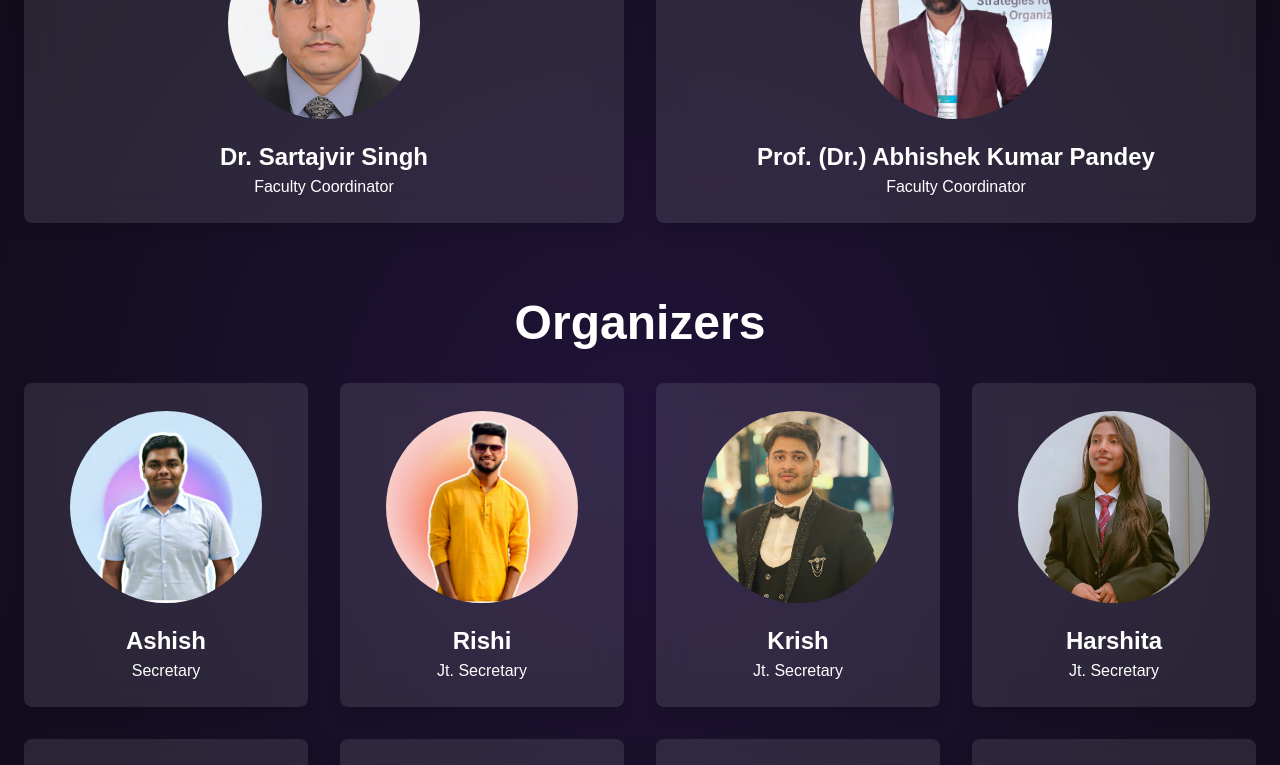
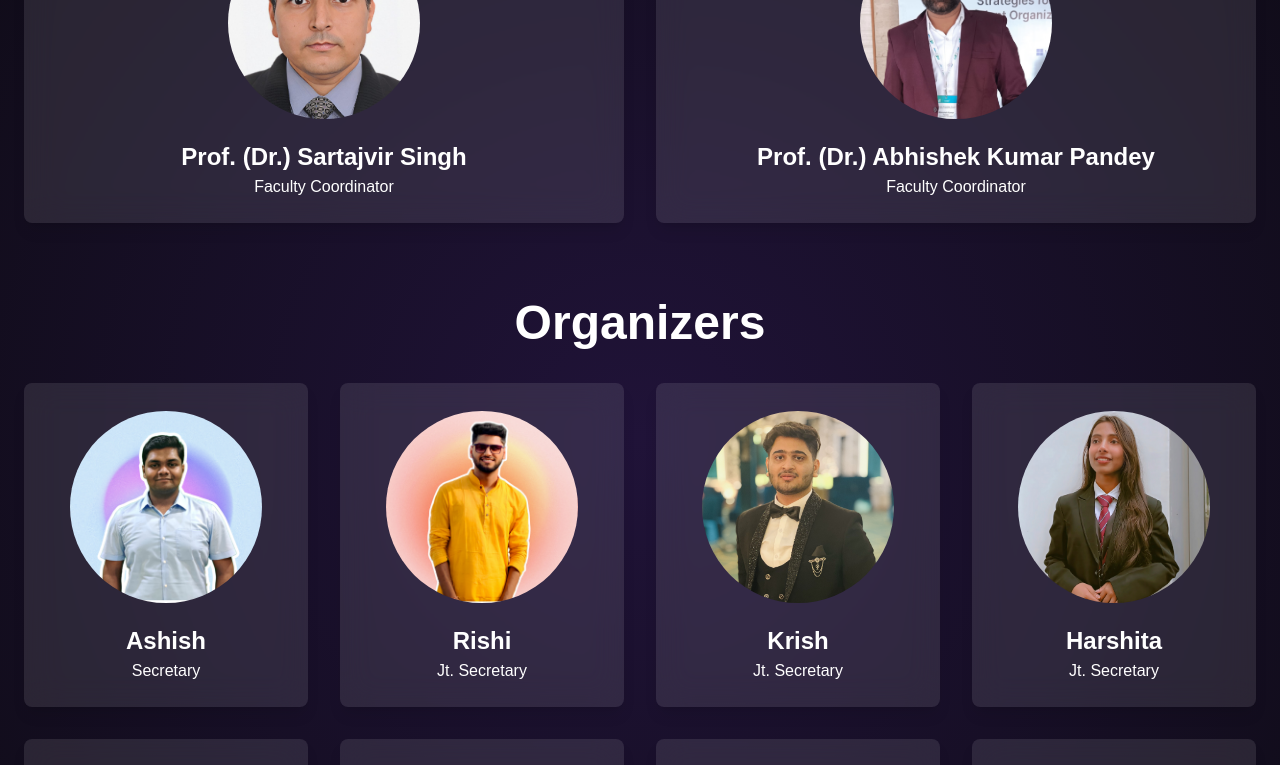
Before and after one commit to yashunh/WhatTheHack, a Next.js app: page / in a window 1280 px wide. Shown: the part 5600-6365 px from the top of the page. Built offline with nearby package versions, Linux system fonts and the light colour scheme; a web font is replaced by a local one.

Commit message:
Footer updated

```diff
--- a/components/footer.tsx
+++ b/components/footer.tsx
@@ -54,6 +54,7 @@ export function Footer() {
           </div>
         </div>
         <div className="mt-8 pt-8 border-t border-border/40 text-center">
+        <p>© Created by Sci-Fi Innovation Team 2025</p>
         </div>
       </div>
     </footer>
--- a/components/team-section.tsx
+++ b/components/team-section.tsx
@@ -5,7 +5,7 @@ import { motion } from "framer-motion"
 
 export function TeamSection() {
   const facultyCoordinators = [
-    { name: "Dr. Sartajvir Singh", role: "Faculty Coordinator", image: "/images/sartajvir-sir.jpg" },
+    { name: " Prof. (Dr.) Sartajvir Singh", role: "Faculty Coordinator", image: "/images/sartajvir-sir.jpg" },
     { name: "Prof. (Dr.) Abhishek Kumar Pandey", role: "Faculty Coordinator", image: "/images/abhishek-sir.jpeg" },
   ]
 
```
